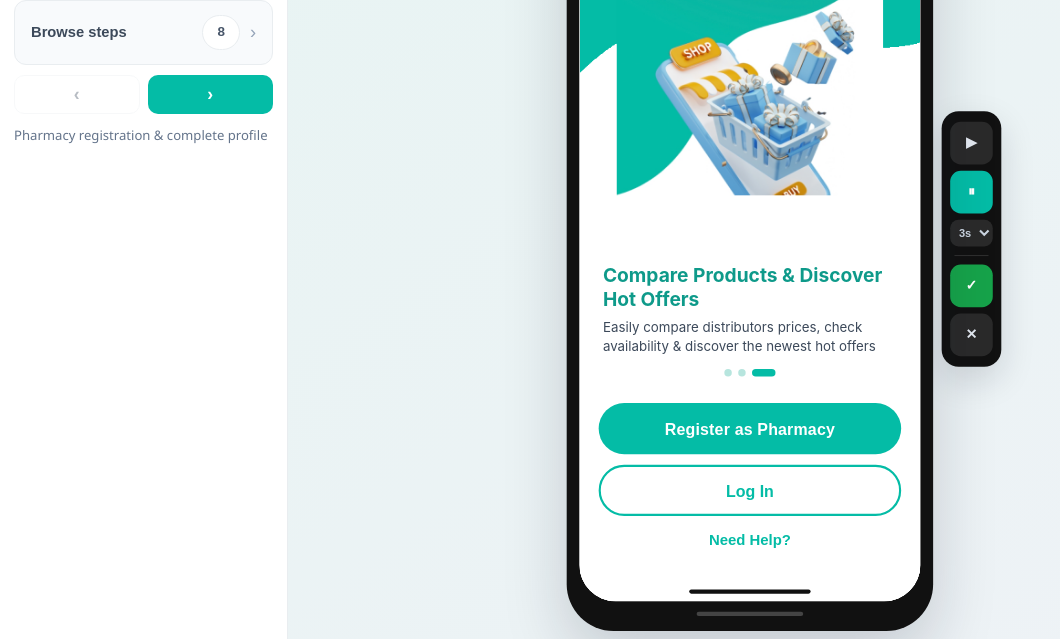
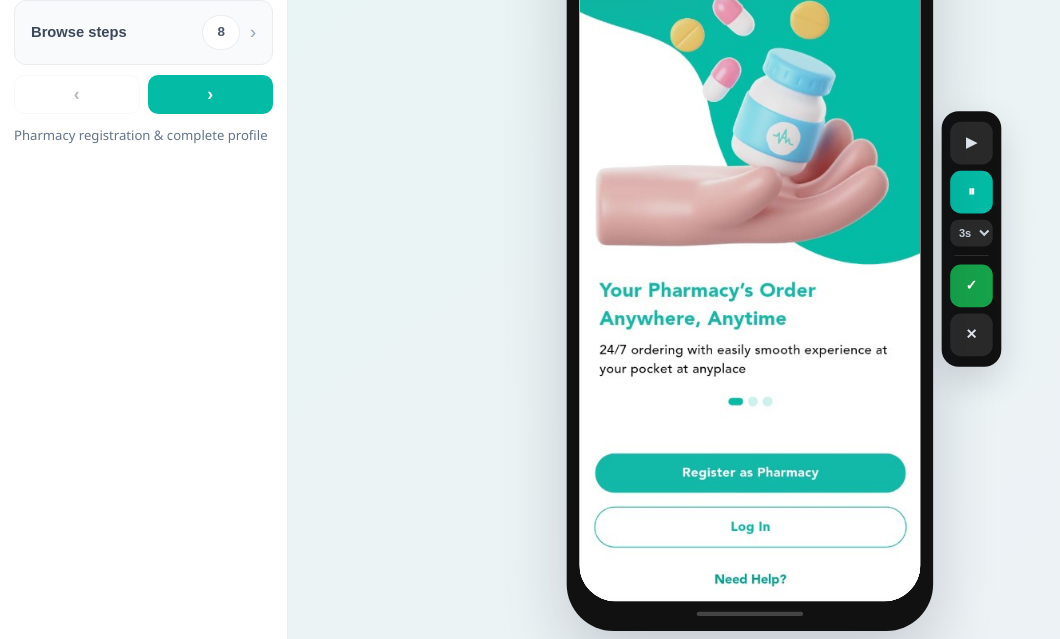
Before and after one commit to MohamedAbuSamra/aumet-register-flow-demo, a website: page index.html in a window 1280 px wide. Shown: the part 161-800 px from the top of the page, without its empty margins (0-1060 px from the left). Drawn offline with Linux system fonts and the light colour scheme.

Commit message:
Implement landing carousel feature with onboarding screenshots and interactive buttons.
- Redesigned landing section in CSS for improved layout and functionality.
- Added JavaScript logic to handle carousel behavior, including swipe and dot navigation.
- Introduced new onboarding images for a more engaging user experience.
- Removed deprecated landing illustration image to streamline assets.

This update enhances the onboarding process and provides a more dynamic interface for users.

```diff
--- a/css/app.css
+++ b/css/app.css
@@ -1234,100 +1234,91 @@
       text-align: center;
     }
 
-    /* Landing / onboarding */
-    .ca-landing .ca-hero {
-      height: 200px;
-    }
-    .ca-landing .ca-logo {
-      top: 72px;
-      width: 150px;
-    }
-    .ca-landing-body {
+    /* Landing — exact app screenshots + hotspots */
+    .ca-landing {
+      position: relative;
+      width: 100%;
+      height: 100%;
+      background: #fff;
+      overflow: hidden;
+    }
+    .ca-landing-shot {
+      position: absolute;
+      inset: 0;
+      width: 100%;
+      height: 100%;
+      object-fit: cover;
+      object-position: center top;
+      display: block;
+      opacity: 0;
       pointer-events: none;
-    }
-    .ca-landing-body > * {
-      pointer-events: auto;
-    }
-    .ca-landing-art {
-      position: absolute;
-      left: 50%;
-      top: 118px;
-      transform: translateX(-50%);
-      width: 250px;
-      height: auto;
-      display: block;
-      z-index: 2;
-      pointer-events: none;
-    }
-    .ca-landing-title {
-      position: absolute;
-      left: 22px;
-      right: 22px;
-      top: 378px;
-      margin: 0;
-      font-size: 18px;
-      font-weight: 700;
-      line-height: 1.3;
-      color: #0e9a8a;
-      text-align: left;
-    }
-    .ca-landing-sub {
-      position: absolute;
-      left: 22px;
-      right: 22px;
-      top: 430px;
-      margin: 0;
-      font-size: 12.5px;
-      font-weight: 400;
-      line-height: 1.45;
-      color: #3c495a;
-      text-align: left;
-    }
-    .ca-landing-dots {
+      transition: opacity 0.22s ease;
+      z-index: 1;
+    }
+    .ca-landing-shot.is-active {
+      opacity: 1;
+    }
+    .ca-landing-shot[hidden] {
+      display: block !important;
+    }
+    .ca-landing-hit {
+      position: absolute;
+      z-index: 4;
+      border: none;
+      background: transparent;
+      padding: 0;
+      cursor: pointer;
+    }
+    .ca-landing-hit-register {
+      left: 5.5%;
+      right: 5.5%;
+      top: 72.8%;
+      height: 6.6%;
+      border-radius: 999px;
+    }
+    .ca-landing-hit-login {
+      left: 5.5%;
+      right: 5.5%;
+      top: 80.4%;
+      height: 6.6%;
+      border-radius: 999px;
+    }
+    .ca-landing-hit-help {
+      left: 28%;
+      right: 28%;
+      top: 88.2%;
+      height: 4%;
+    }
+    .ca-landing-swipe {
       position: absolute;
       left: 0;
       right: 0;
-      top: 478px;
+      top: 8%;
+      height: 62%;
+      z-index: 3;
+      touch-action: pan-y;
+      cursor: grab;
+    }
+    .ca-landing-dot-hits {
+      position: absolute;
+      left: 0;
+      right: 0;
+      top: 67.2%;
+      height: 4.2%;
+      z-index: 5;
       display: flex;
       justify-content: center;
       align-items: center;
-      gap: 6px;
-    }
-    .ca-landing-dots span {
-      width: 7px;
-      height: 7px;
+      gap: 10px;
+    }
+    .ca-landing-dot-hits button {
+      width: 18px;
+      height: 18px;
+      border: none;
       border-radius: 999px;
-      background: #b7e5de;
-    }
-    .ca-landing-dots span.is-active {
-      width: 22px;
-      background: var(--teal);
-    }
-    .ca-landing-register {
-      position: absolute;
-      left: 18px;
-      right: 18px;
-      top: 510px;
-      height: 48px;
-      font-size: 15px;
-    }
-    .ca-landing-login {
-      position: absolute;
-      left: 18px;
-      right: 18px;
-      top: 568px;
-      height: 48px;
-      margin: 0;
-      border: 2px solid var(--teal);
-      border-radius: 999px;
-      background: #fff;
-      color: var(--teal);
-      font-size: 15px;
-      font-weight: 700;
-      cursor: pointer;
-    }
-    .ca-landing-help {
-      top: 630px;
+      background: transparent;
+      padding: 0;
+      cursor: pointer;
     }
 
     /* Verify OTP */
--- a/js/bundle.js
+++ b/js/bundle.js
@@ -227,25 +227,22 @@ function cpDropdown(name, value, options, { multi = false, chips = [] } = {}) {
 
 const codeTemplates = {
   landing: `
-    <div class="ca ca-landing">
-      ${caHero("", { languageLabel: "Language", showGlobe: false, languageSide: "left" })}
-
-      <div class="ca-body ca-landing-body">
-        <img class="ca-landing-art" src="scr/onboarding/landing-illustration.png" alt="" />
-
-        <h1 class="ca-landing-title">Compare Products &amp; Discover Hot Offers</h1>
-        <p class="ca-landing-sub">Easily compare distributors prices, check availability &amp; discover the newest hot offers</p>
-
-        <div class="ca-landing-dots" aria-hidden="true">
-          <span></span><span></span><span class="is-active"></span>
-        </div>
-
-        <button type="button" class="ca-cta ca-landing-register" data-goto="create-account">Register as Pharmacy</button>
-        <button type="button" class="ca-landing-login" data-goto="login">Log In</button>
-        <button type="button" class="ca-need-help ca-landing-help">Need Help?</button>
+    <div class="ca ca-landing" data-landing-carousel>
+      <img class="ca-landing-shot is-active" src="scr/onboarding/onboard-1.png" alt="Your Pharmacy’s Order Anywhere, Anytime" data-slide="0" />
+      <img class="ca-landing-shot" src="scr/onboarding/onboard-2.png" alt="One Stop Shop" data-slide="1" hidden />
+      <img class="ca-landing-shot" src="scr/onboarding/onboard-3.png" alt="Compare Products & Discover Hot Offers" data-slide="2" hidden />
+
+      <button type="button" class="ca-landing-hit ca-landing-hit-register" data-goto="create-account" aria-label="Register as Pharmacy"></button>
+      <button type="button" class="ca-landing-hit ca-landing-hit-login" data-goto="login" aria-label="Log In"></button>
+      <button type="button" class="ca-landing-hit ca-landing-hit-help" aria-label="Need Help?"></button>
+
+      <div class="ca-landing-swipe" data-landing-swipe aria-hidden="true"></div>
+
+      <div class="ca-landing-dot-hits" role="tablist" aria-label="Onboarding slides">
+        <button type="button" class="is-active" data-landing-dot="0" aria-label="Slide 1"></button>
+        <button type="button" data-landing-dot="1" aria-label="Slide 2"></button>
+        <button type="button" data-landing-dot="2" aria-label="Slide 3"></button>
       </div>
-
-      <div class="ca-home-indicator" aria-hidden="true"></div>
     </div>`,
 
   "create-account": `
@@ -1082,6 +1079,71 @@ function bindGoto() {
   bindHomeDemo();
   bindCpDropdowns();
   bindAiVerify();
+  bindLandingCarousel();
+}
+
+function bindLandingCarousel() {
+  const root = document.querySelector(".screen.active [data-landing-carousel]");
+  if (!root) return;
+
+  const shots = [...root.querySelectorAll(".ca-landing-shot")];
+  const dots = [...root.querySelectorAll("[data-landing-dot]")];
+  const swipe = root.querySelector("[data-landing-swipe]");
+  if (!shots.length) return;
+
+  let index = Math.max(
+    0,
+    shots.findIndex((s) => s.classList.contains("is-active"))
+  );
+
+  const show = (next) => {
+    index = ((next % shots.length) + shots.length) % shots.length;
+    shots.forEach((shot, i) => {
+      const on = i === index;
+      shot.classList.toggle("is-active", on);
+      shot.hidden = !on;
+    });
+    dots.forEach((dot, i) => dot.classList.toggle("is-active", i === index));
+  };
+
+  dots.forEach((dot) => {
+    dot.onclick = (e) => {
+      e.preventDefault();
+      e.stopPropagation();
+      show(Number(dot.dataset.landingDot));
+    };
+  });
+
+  const bindSwipe = (el) => {
+    if (!el) return;
+    let startX = 0;
+    let tracking = false;
+    el.ontouchstart = (e) => {
+      tracking = true;
+      startX = e.changedTouches[0].clientX;
+    };
+    el.ontouchend = (e) => {
+      if (!tracking) return;
+      tracking = false;
+      const dx = e.changedTouches[0].clientX - startX;
+      if (Math.abs(dx) < 36) return;
+      show(index + (dx < 0 ? 1 : -1));
+    };
+    el.onmousedown = (e) => {
+      tracking = true;
+      startX = e.clientX;
+    };
+    el.onmouseup = (e) => {
+      if (!tracking) return;
+      tracking = false;
+      const dx = e.clientX - startX;
+      if (Math.abs(dx) < 36) return;
+      show(index + (dx < 0 ? 1 : -1));
+    };
+  };
+
+  bindSwipe(swipe);
+  show(index);
 }
 
 function closeAllCpMenus(except) {
```
Also changed, not shown: js/app.js (+65 -0 lines), js/templates/signup-templates.js (+12 -15 lines), scr/onboarding/landing-illustration.png (deleted), scr/onboarding/onboard-1.png (added), scr/onboarding/onboard-2.png (added), scr/onboarding/onboard-3.png (added).
